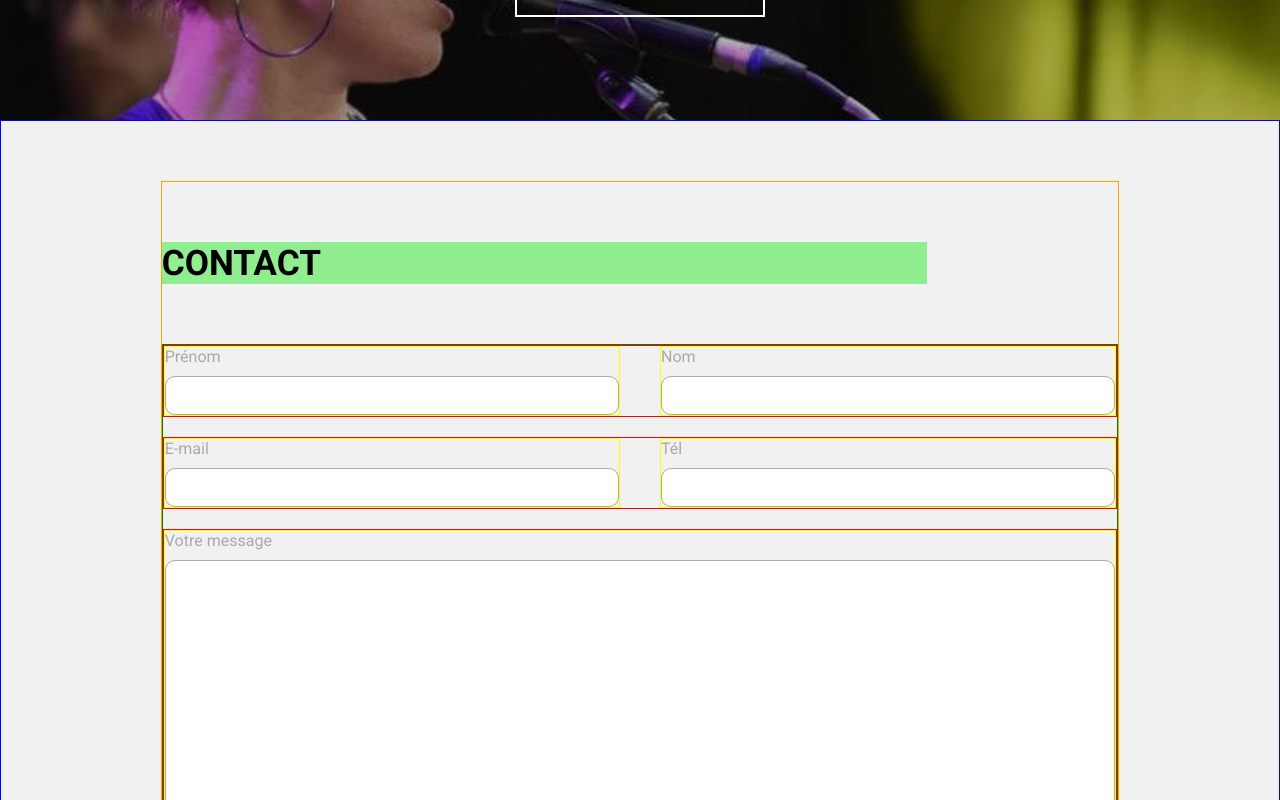
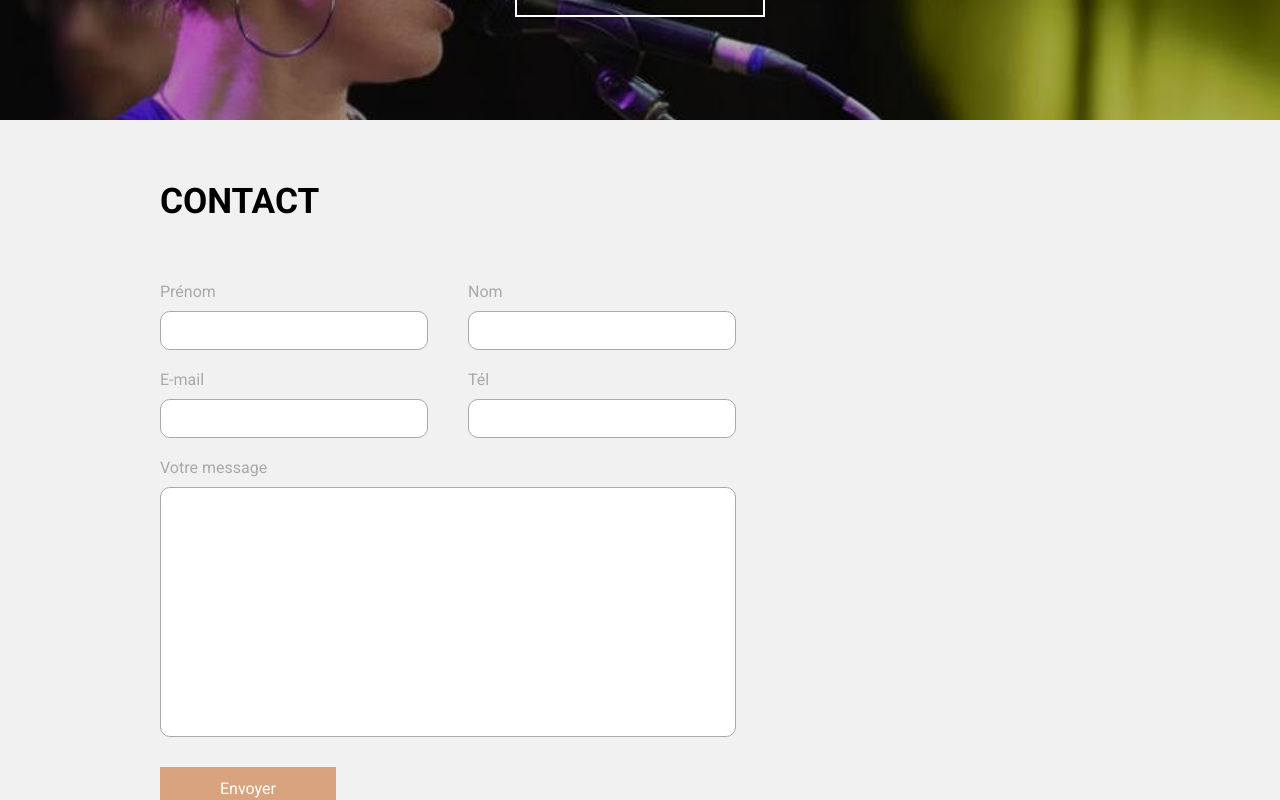
Before and after one commit to Cap0n3/VoiceUp, a React (Create React App) app: page / in a window 1280 px wide. Shown: the part 3580-4380 px from the top of the page. Built offline with nearby package versions, Linux system fonts and the light colour scheme.

Commit message:
First commit of branch => mod1

```diff
--- a/src/components/ContactForm/ContactForm.js
+++ b/src/components/ContactForm/ContactForm.js
@@ -10,7 +10,7 @@ import {
 import { LangContext } from "../../App";
 import { FilledBtn } from "../../globalStyle";
 
-const ContactSection = () => {
+const ContactForm = () => {
     const {language} = useContext(LangContext);
 
     return(
@@ -48,4 +48,4 @@ const ContactSection = () => {
     );
 }
 
-export default ContactSection;
+export default ContactForm;
--- a/src/components/ContactForm/ContactForm.style.js
+++ b/src/components/ContactForm/ContactForm.style.js
@@ -2,19 +2,7 @@ import styled from "styled-components";
 import { VoiceUpColors } from "../../colors";
 import { ftSizes, elementHeights } from "../../globalVars";
 
-const DEBUG = true;
-
-// export const Title = styled.h1`
-//     font-size: ${ftSizes.M_ftSizeL};
-//     font-weight: 400;
-//     text-transform: uppercase;
-//     margin-bottom: 50px;
-//     color: ${VoiceUpColors.black};
-
-//     @media only screen and (max-width: 1024px) {
-//         margin-bottom: 15px;
-//     }
-// `;
+const DEBUG = false;
 
 export const Form = styled.form`
     width: 100%;
--- a/src/globalStyle.js
+++ b/src/globalStyle.js
@@ -78,12 +78,11 @@ export const BaseContainer = styled.section`
 // `;
 
 // Section Titles
-export const Title = styled.h1`
-    width: 80%;
-    margin: 60px 0 60px 0;
+export const SectionTitle = styled.h1`
+    width: 100%;
+    margin-bottom: 60px;
     text-transform: uppercase;
     font-size: ${ftSizes.M_ftSizeL};
-    background-color: lightgreen;
 
     @media only screen and (max-width: 1024px) {
         font-size: ${ftSizes.S_ftSizeL};
--- a/src/pages/Contact/Contact.js
+++ b/src/pages/Contact/Contact.js
@@ -1,12 +1,17 @@
 import React from 'react';
-// import { ContactSection } from "./Contact.style";
-import ContactSection from "../../components/ContactForm/ContactForm";
+import { ContactSection, FormContainer } from "./Contact.style";
+import ContactForm from '../../components/ContactForm/ContactForm';
+import useWindowSize from '../../hooks/useWindowSize';
 
 const Contact = () => {
+    const windowSize = useWindowSize();
+
     return(
-        <>
-            <ContactSection />
-        </>
+        <ContactSection winHeight={windowSize.innerHeight}>
+            <FormContainer>
+                <ContactForm />
+            </FormContainer>
+        </ContactSection>
     )
 }
 
--- a/src/pages/Contact/Contact.style.js
+++ b/src/pages/Contact/Contact.style.js
@@ -2,15 +2,27 @@ import styled from "styled-components";
 import { VoiceUpColors } from "../../colors";
 import { elementHeights } from "../../globalVars";
 
-const DEBUG = true;
+const DEBUG = false;
 
 export const ContactSection = styled.section`
     display: flex;
+    flex-direction: column;
+    align-items: center;
     justify-content: center;
+    min-height: ${({winHeight}) => (winHeight ? (winHeight - elementHeights.navbarHeight) : elementHeights.sectionHeight)}px;
+    padding: 60px 0 60px 0;
     width: 100%;
-    height: ${elementHeights.sectionHeight}px;
-    padding: 60px 0 60px 0;
+    background-color: ${VoiceUpColors.lightGrey};
+    ${DEBUG ? "border: 1px solid blue;" : ""}
     overflow: hidden;
-    background-color: ${VoiceUpColors.white};
-    ${DEBUG ? "background-color: CornflowerBlue;" : ""}
 `;
+
+export const FormContainer = styled.div`
+    width: 75%;
+    padding-right: 30%;
+    ${DEBUG ? "border: 1px solid orange;" : ""}
+
+    @media only screen and (max-width: 1024px) {
+        padding-right: 0;
+    }
+`;
--- a/src/pages/Home/Home.js
+++ b/src/pages/Home/Home.js
@@ -1,5 +1,5 @@
 import React from "react";
-import {Title} from "../../globalStyle";
+import { SectionTitle } from "../../globalStyle";
 import ImageSlider from "../../components/ImageSlider/ImageSlider";
 import InfoSection from "../../components/InfoSection/InfoSection";
 import ReviewSection from "../../components/ReviewSection/ReviewSection";
@@ -47,7 +47,7 @@ const Home = () => {
             <C2ASection transitionTime={600} />
             <ContactSection winHeight={windowSize.innerHeight}>
                 <FormContainer>
-                    <Title>Contact</Title>
+                    <SectionTitle>Contact</SectionTitle>
                     <ContactForm />
                 </FormContainer>
             </ContactSection>
--- a/src/pages/Home/Home.style.js
+++ b/src/pages/Home/Home.style.js
@@ -2,7 +2,7 @@ import styled from "styled-components";
 import { elementHeights } from "../../globalVars";
 import { VoiceUpColors } from "../../colors";
 
-const DEBUG = true;
+const DEBUG = false;
 
 export const SliderContainer = styled.div`
     width: 100%;
@@ -20,7 +20,7 @@ export const ContactSection = styled.section`
     flex-direction: column;
     align-items: center;
     justify-content: center;
-    min-height: ${({winHeight}) => (winHeight ? (winHeight - elementHeights.navbarHeight) : 800)}px;
+    min-height: ${({winHeight}) => (winHeight ? (winHeight - elementHeights.navbarHeight) : elementHeights.sectionHeight)}px;
     /* max-height: 1280px; */
     padding: 60px 0 60px 0;
     /* min-height: 800px; */
@@ -32,6 +32,10 @@ export const ContactSection = styled.section`
 
 export const FormContainer = styled.div`
     width: 75%;
-    /* padding: 10px; */
+    padding-right: 30%;
     ${DEBUG ? "border: 1px solid orange;" : ""}
+
+    @media only screen and (max-width: 1024px) {
+        padding-right: 0;
+    }
 `;
```
